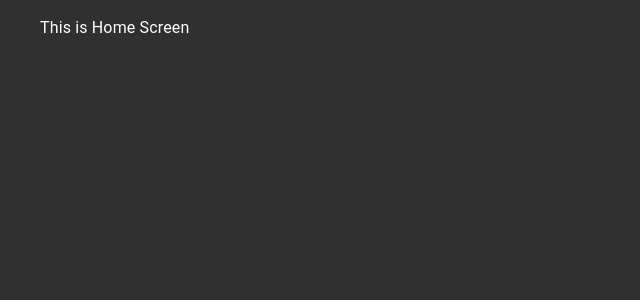
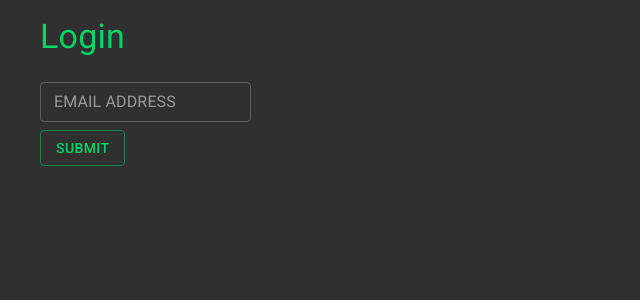
Before and after one commit to raksitnongbua/nextjs-tailwindcss-materialui, a Next.js app: page / in a window 1280 px wide. Shown: the top 300 px of the page, without its empty margins (0-640 px from the left). Built offline with nearby package versions, Linux system fonts and the light colour scheme.

Commit message:
feat: set theme default

```diff
--- /dev/null
+++ b/common/theme.ts
@@ -0,0 +1,10 @@
+import { createMuiTheme } from "@material-ui/core"
+
+export const theme = createMuiTheme({
+    palette: {
+        primary: {
+            main: '#00d666',
+        },
+        type: 'dark',
+    },
+});
--- a/pages/_app.tsx
+++ b/pages/_app.tsx
@@ -1,12 +1,8 @@
 import { createMuiTheme, CssBaseline, ThemeProvider } from '@material-ui/core';
+import { theme } from '../common/theme';
 import '../styles/global.css';
 
 const App = ({ Component, pageProps }) => {
-  const theme = createMuiTheme({
-    palette: {
-      type: 'dark',
-    },
-  });
   return (
     <ThemeProvider theme={theme}>
       <CssBaseline />
--- /dev/null
+++ b/pages/_document.tsx
@@ -0,0 +1,71 @@
+import React from 'react';
+import Document, { Html, Head, Main, NextScript } from 'next/document';
+import { ServerStyleSheets } from '@material-ui/core/styles';
+import { theme } from '../common/theme';
+
+export default class MyDocument extends Document {
+  render() {
+    return (
+      <Html lang='en'>
+        <Head>
+          {/* PWA primary color */}
+          <meta name='theme-color' content={theme.palette.primary.main} />
+          <link
+            rel='stylesheet'
+            href='https://fonts.googleapis.com/css?family=Roboto:300,400,500,700&display=swap'
+          />
+        </Head>
+        <body>
+          <Main />
+          <NextScript />
+        </body>
+      </Html>
+    );
+  }
+}
+
+// `getInitialProps` belongs to `_document` (instead of `_app`),
+// it's compatible with server-side generation (SSG).
+MyDocument.getInitialProps = async (ctx) => {
+  // Resolution order
+  //
+  // On the server:
+  // 1. app.getInitialProps
+  // 2. page.getInitialProps
+  // 3. document.getInitialProps
+  // 4. app.render
+  // 5. page.render
+  // 6. document.render
+  //
+  // On the server with error:
+  // 1. document.getInitialProps
+  // 2. app.render
+  // 3. page.render
+  // 4. document.render
+  //
+  // On the client
+  // 1. app.getInitialProps
+  // 2. page.getInitialProps
+  // 3. app.render
+  // 4. page.render
+
+  // Render app and page and get the context of the page with collected side effects.
+  const sheets = new ServerStyleSheets();
+  const originalRenderPage = ctx.renderPage;
+
+  ctx.renderPage = () =>
+    originalRenderPage({
+      enhanceApp: (App) => (props) => sheets.collect(<App {...props} />),
+    });
+
+  const initialProps = await Document.getInitialProps(ctx);
+
+  return {
+    ...initialProps,
+    // Styles fragment is rendered after the app and page rendering finish.
+    styles: [
+      ...React.Children.toArray(initialProps.styles),
+      sheets.getStyleElement(),
+    ],
+  };
+};
--- a/pages/index.tsx
+++ b/pages/index.tsx
@@ -1,11 +1,32 @@
-import { Container, Typography } from '@material-ui/core';
+import {
+  Box,
+  Button,
+  Container,
+  TextField,
+  Typography,
+} from '@material-ui/core';
 import React from 'react';
 
 const Home = () => {
   return (
-    <div className='p-4'>
+    <div className='p-4 flex flex-center'>
       <Container maxWidth='lg'>
-        <Typography> This is Home Screen</Typography>
+        <Typography variant='h4' color='primary'>
+          Login
+        </Typography>
+        <Box my={1} py={2}>
+          <TextField
+            placeholder='EMAIL ADDRESS'
+            type='email'
+            variant='outlined'
+            size='small'
+          />
+          <div className='my-2'>
+            <Button variant='outlined' color='primary'>
+              submit
+            </Button>
+          </div>
+        </Box>
       </Container>
     </div>
   );
--- a/tailwind.config.js
+++ b/tailwind.config.js
@@ -1,6 +1,6 @@
 module.exports = {
   purge: ['./pages/**/*.{js,ts,jsx,tsx}', './components/**/*.{js,ts,jsx,tsx}'],
-  darkMode: false, // or 'media' or 'class'
+  darkMode: 'class', // or 'media' or 'class'
   theme: {
     extend: {},
   },
```
